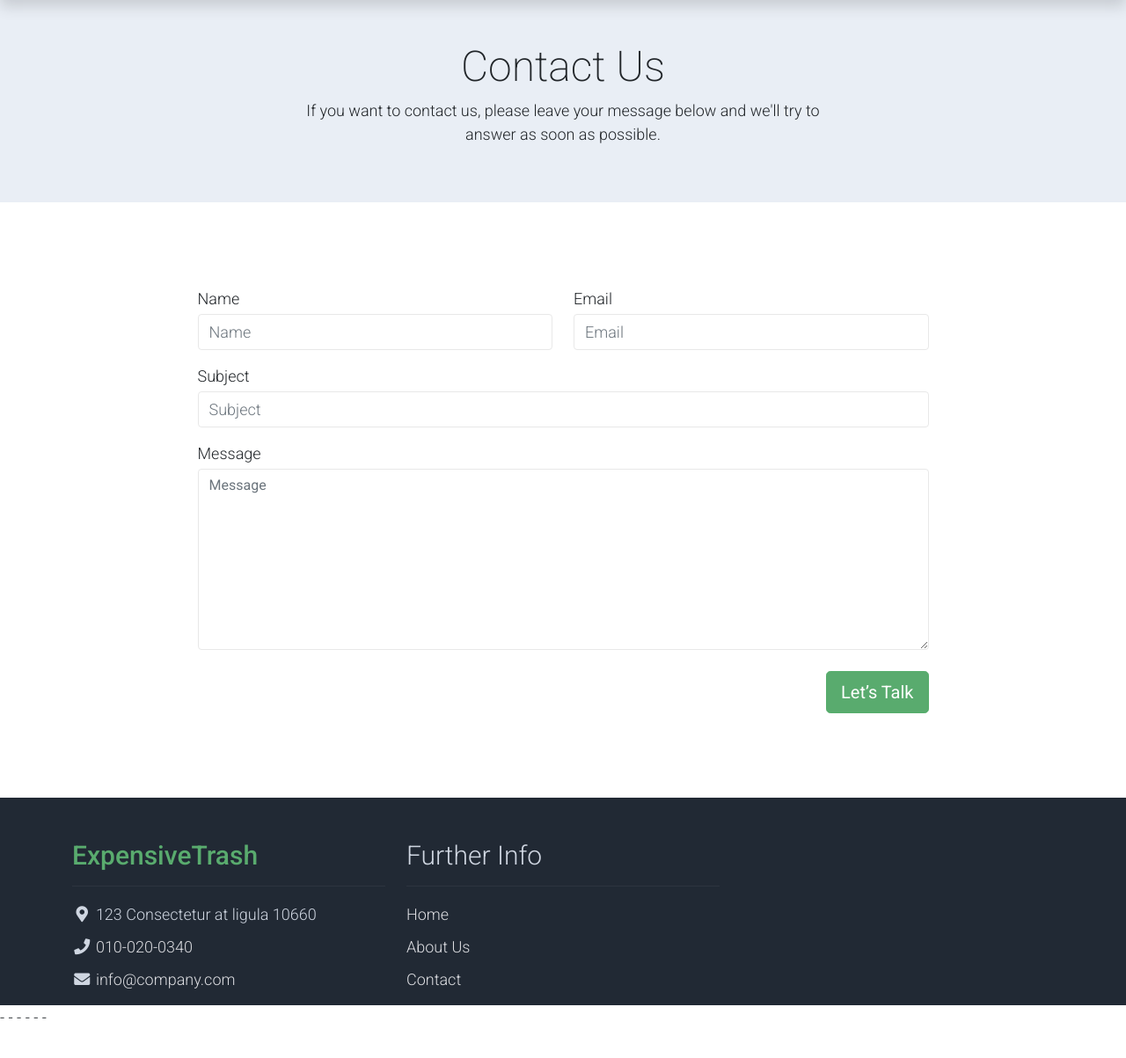
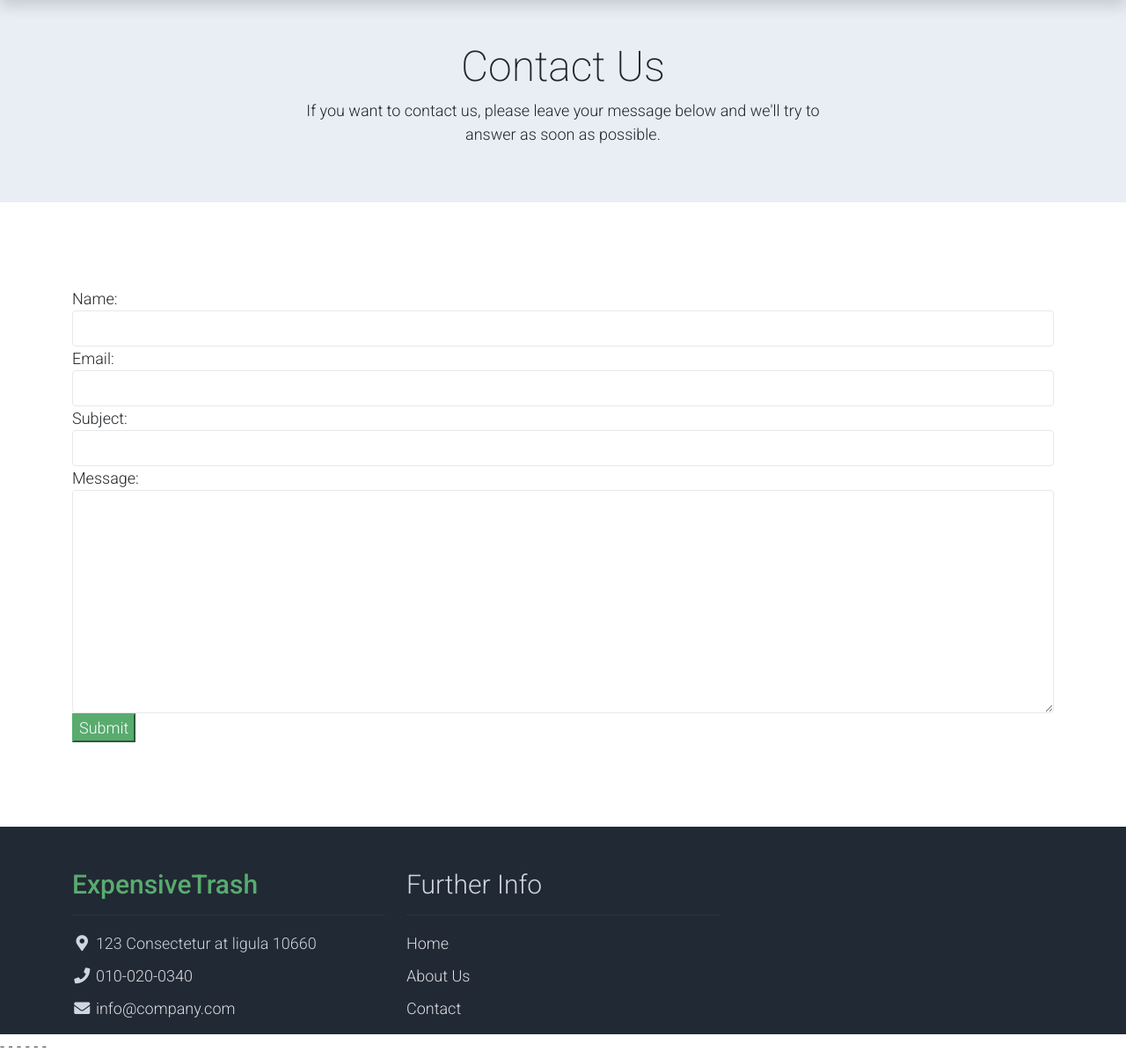
Before and after one commit to grechagrecha/electronics-store, a Django app: page /contact in a window 1280 px wide. Shown: the part 133-1336 px from the top of the page at 88% size. Before the commit the page ends 1303 px from the top, so only its background shows below. Run offline with Django 4.2, Linux system fonts and the light colour scheme; some libraries are stand-ins or nearby versions.

Commit message:
added django forms

```diff
--- /dev/null
+++ b/core/api/urls.py
@@ -0,0 +1,10 @@
+from django.urls import path
+
+from .views import ItemListAPIView
+
+app_name = 'api'
+
+
+urlpatterns = [
+    path('items/', ItemListAPIView.as_view(), name='items')
+]
--- /dev/null
+++ b/core/forms.py
@@ -0,0 +1,29 @@
+from django import forms
+
+
+class ContactForm(forms.Form):
+    name = forms.CharField(
+        max_length=256,
+        widget=forms.TextInput(attrs={
+            'class': 'form-control'
+        })
+    )
+    email = forms.EmailField(
+        min_length=5,
+        max_length=256,
+        widget=forms.EmailInput(attrs={
+            'class': 'form-control'
+        })
+    )
+    subject = forms.CharField(
+        max_length=256,
+        widget=forms.TextInput(attrs={
+            'class': 'form-control'
+        })
+    )
+    message = forms.CharField(
+        max_length=2048,
+        widget=forms.Textarea(attrs={
+            'class': 'form-control'
+        })
+    )
--- a/core/templates/core/contact.html
+++ b/core/templates/core/contact.html
@@ -34,32 +34,10 @@
 <!-- Start Contact -->
 <div class="container py-5">
     <div class="row py-5">
-        <form class="col-md-9 m-auto" method="post" role="form">
-            <div class="row">
-                <div class="form-group col-md-6 mb-3">
-                    <label for="inputname">Name</label>
-                    <input class="form-control mt-1" id="name" name="name" placeholder="Name" type="text">
-                </div>
-                <div class="form-group col-md-6 mb-3">
-                    <label for="inputemail">Email</label>
-                    <input class="form-control mt-1" id="email" name="email" placeholder="Email" type="email">
-                </div>
-            </div>
-            <div class="mb-3">
-                <label for="inputsubject">Subject</label>
-                <input class="form-control mt-1" id="subject" name="subject" placeholder="Subject" type="text">
-            </div>
-            <div class="mb-3">
-                <label for="inputmessage">Message</label>
-                <textarea class="form-control mt-1" id="message" name="message" placeholder="Message"
-                          rows="8"></textarea>
-            </div>
-            <div class="row">
-                <div class="col text-end mt-2">
-                    <button class="btn btn-success btn-lg px-3" type="submit">Let’s Talk</button>
-                </div>
-            </div>
-        </form>
+        <div class="form-group">
+            {{ form }}
+            <input type="submit" class="btn-success">
+        </div>
     </div>
 </div>
 <!-- End Contact -->
--- a/core/views.py
+++ b/core/views.py
@@ -1,11 +1,11 @@
-from django.views.generic import ListView, DetailView, TemplateView
+from django.views.generic import ListView, DetailView, TemplateView, FormView
 from django.shortcuts import render, get_object_or_404, redirect
 from django.utils import timezone
 from django.db.models import Q, QuerySet
 
 from .models import Item, ItemCategory, Cart, OrderedItem, ItemAttribute, ItemAttributeValue
 from .filters import ItemFilter
-
+from .forms import ContactForm
 
 class ShopView(ListView):
     model = Item
@@ -16,16 +16,16 @@ class ShopView(ListView):
 
     filterset = None
 
-    def get_context_data(self, **kwargs):
-        context = super().get_context_data(**kwargs)
-        context['filter_form'] = self.filterset.form
-        return context
-
     def get_queryset(self):
         queryset = super().get_queryset()
         self.filterset = ItemFilter(self.request.GET, queryset=queryset)
 
         return self.filterset.qs.order_by('name')
+
+    def get_context_data(self, **kwargs):
+        context = super().get_context_data(**kwargs)
+        context['filter_form'] = self.filterset.form
+        return context
 
 
 class ItemDetailView(DetailView):
@@ -58,9 +58,10 @@ class AboutView(TemplateView):
     template_name = 'core/about.html'
 
 
-class ContactView(TemplateView):
-    model = None
+class ContactView(FormView):
     template_name = 'core/contact.html'
+    form_class = ContactForm
+    success_url = '/'
 
 
 class CartView(ListView):
```
Also changed, not shown: core/api/views.py (added, +10 -0 lines).
